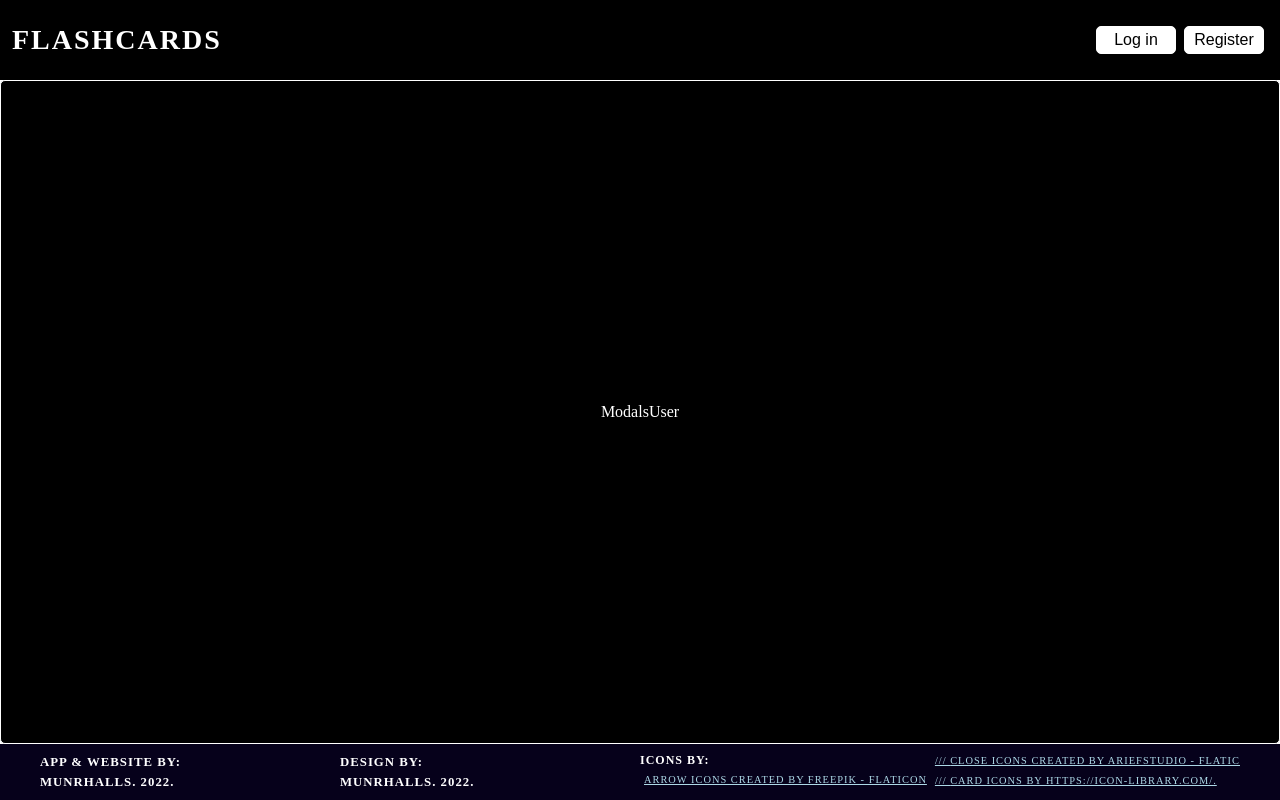
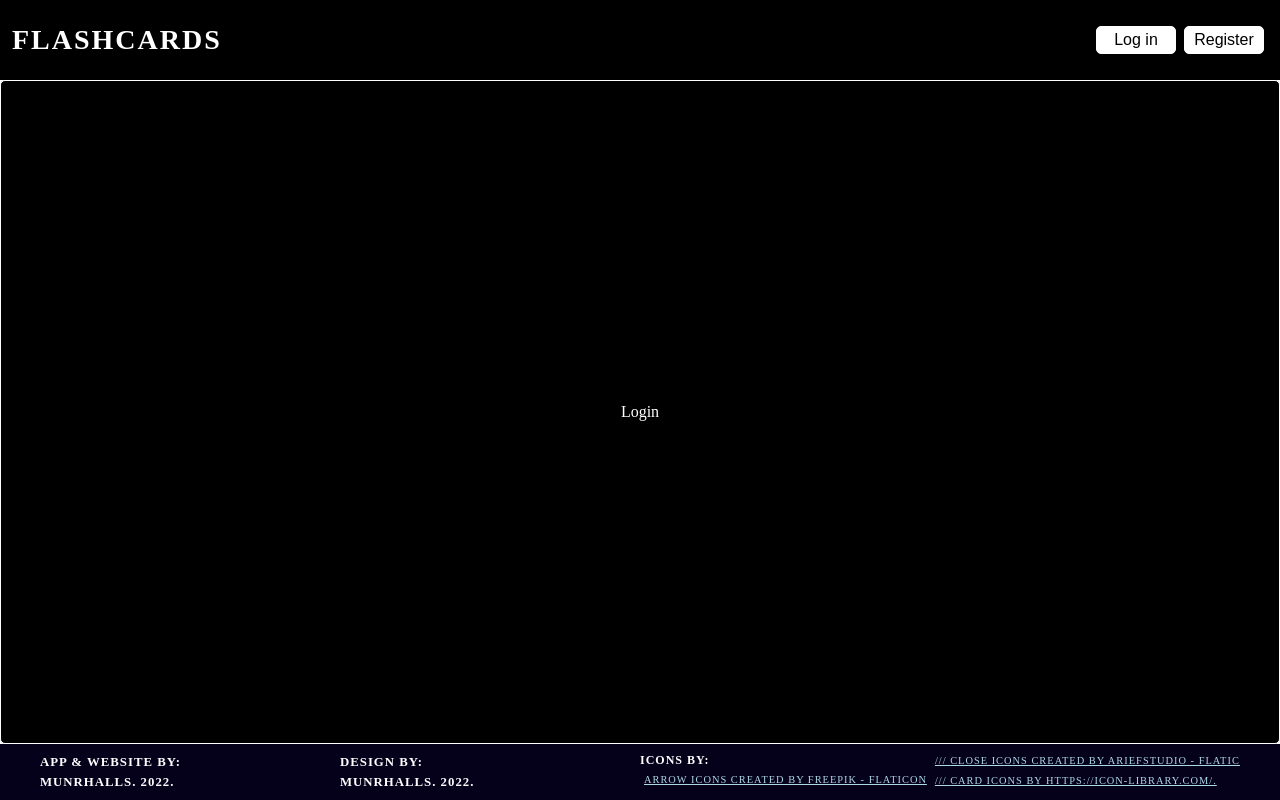
Before and after one commit to munrhalls/Oxus-Flashcards, a React (Create React App) app: page / in a window 1280 px wide. Both pictures are taken after a click on the button "Log in". Built offline with nearby package versions, Linux system fonts and the light colour scheme.

Commit message:
add deck btn anim style

```diff
--- a/src/ModalsUser/FormUser.js
+++ b/src/ModalsUser/FormUser.js
@@ -1,8 +1,8 @@
 import React from "react";
 
 export const FormUser = {
-  Register: function () {
-    return <div>Register</div>;
+  Login: function () {
+    return <div>Login</div>;
   },
   LoginBtn: function ({ setModalUser }) {
     return (
@@ -13,6 +13,9 @@ export const FormUser = {
         Log in
       </button>
     );
+  },
+  Register: function () {
+    return <div>Register</div>;
   },
   RegisterBtn: function ({ setModalUser }) {
     return (
--- a/src/ModalsUser/ModalsUser.js
+++ b/src/ModalsUser/ModalsUser.js
@@ -1,5 +1,11 @@
 import React from "react";
+import { FormUser } from "./FormUser";
 
 export function ModalsUser({ modalUser }) {
-  return <div className="ModalsUser">ModalsUser</div>;
+  return (
+    <div className="ModalsUser">
+      {modalUser === "register" && <FormUser.Register />}
+      {modalUser === "login" && <FormUser.Login />}
+    </div>
+  );
 }
```
